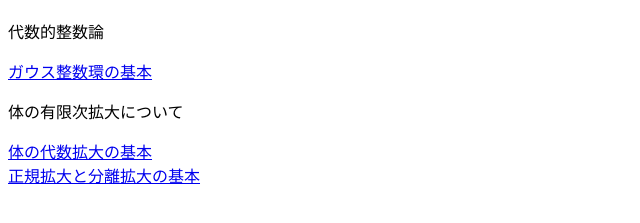
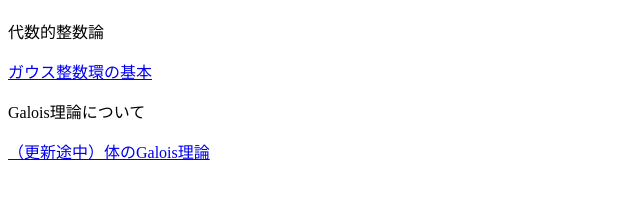
Before and after one commit to m-4-4/m-4-4.github.io, a plain HTML site: page notes.html in a window 1280 px wide. Shown: the part 61-284 px from the top of the page, without its empty margins (0-640 px from the left). Drawn offline with Linux system fonts and the light colour scheme.

Commit message:
Update notes.html

```diff
--- a/notes.html
+++ b/notes.html
@@ -10,8 +10,8 @@
 <h1>Notes</h1>
 <p>代数的整数論</p>
 <a href="pdf/gau.int.9:2.pdf">ガウス整数環の基本</a><br>
-<p>体の有限次拡大について</p>
-<a href="pdf/alg.ext.9:1.pdf">体の代数拡大の基本</a><br>
-<a href="pdf/sep.nor.ext.9:1.pdf">正規拡大と分離拡大の基本</a>
+<p>Galois理論について</p>
+<a href="pdf/gal.pre.pdf">（更新途中）体のGalois理論</a><br>
+
 
 </body>
```
